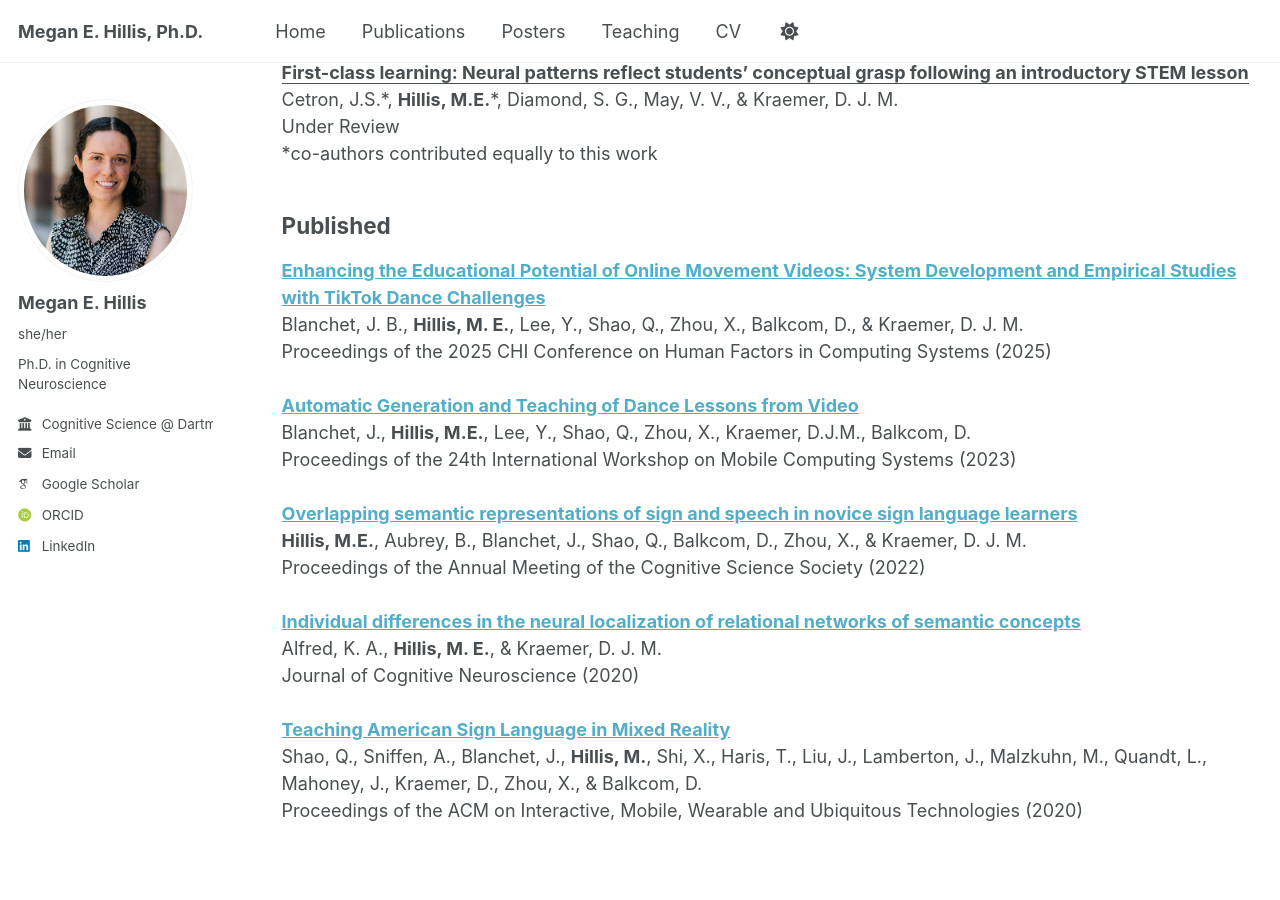
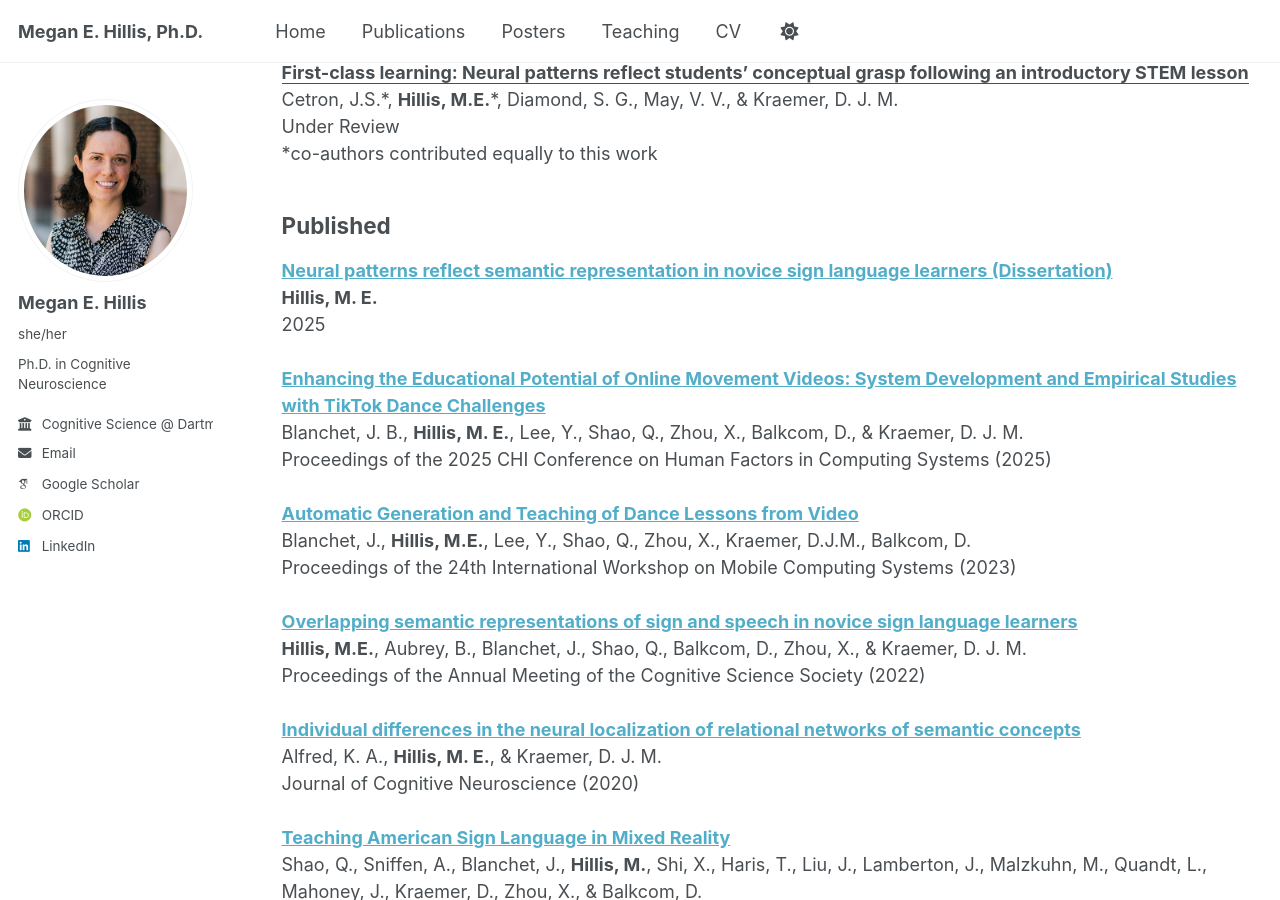
Before and after one commit to megan-hillis/megan-hillis.github.io, a Jekyll site: the page built from _pages/publications_md.md, in a window 1280 px wide and 900 px high, scrolled down 335 px. Built offline with Jekyll 4.4.1, drawn with Linux system fonts in a browser that asks for light colours; some web fonts are replaced.

Commit message:
Update publications_md.md

```diff
--- a/_pages/publications_md.md
+++ b/_pages/publications_md.md
@@ -24,6 +24,10 @@ Under Review \
 
 ## Published
 
+[**Neural patterns reflect semantic representation in novice sign language learners (Dissertation)**](https://digitalcommons.dartmouth.edu/dissertations/345/) \
+**Hillis, M. E.** \
+2025 \
+\
 [**Enhancing the Educational Potential of Online Movement Videos: System Development and Empirical Studies with TikTok Dance Challenges**](https://dl.acm.org/doi/pdf/10.1145/3706598.3714062) \
 Blanchet, J. B., **Hillis, M. E.**, Lee, Y., Shao, Q., Zhou, X., Balkcom, D., & Kraemer, D. J. M. \
 Proceedings of the 2025 CHI Conference on Human Factors in Computing Systems (2025) \
```
